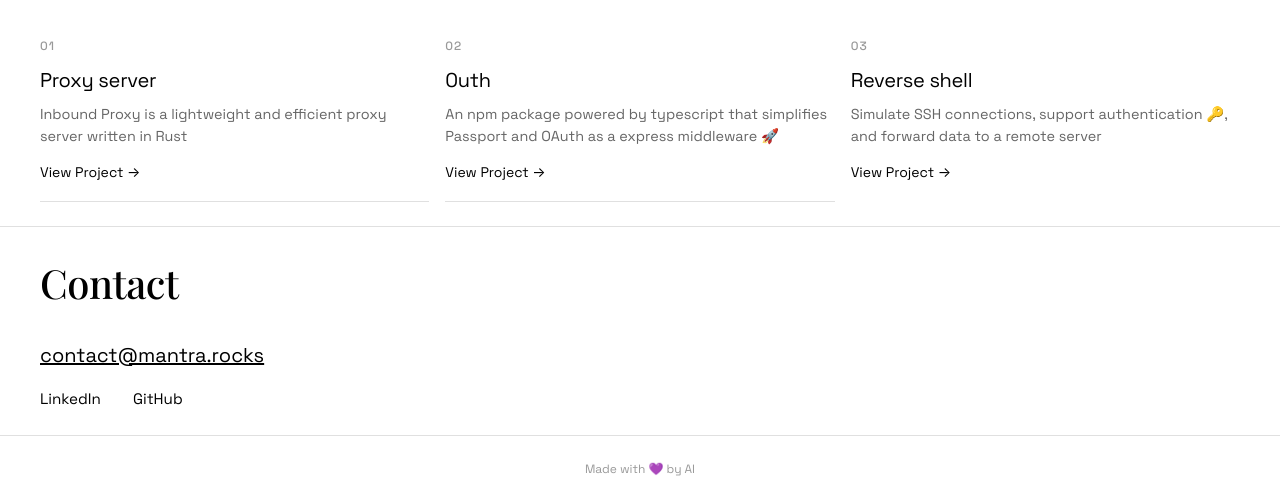
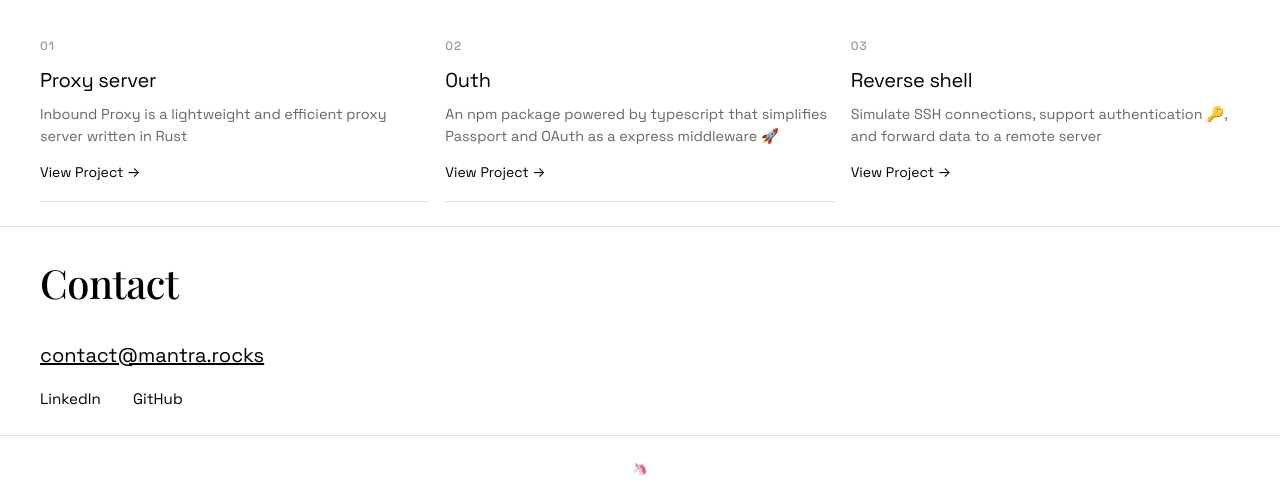
Before and after one commit to Mantra27/mantra.rocks, a website: page index.html in a window 1280 px wide. Shown: the part 605-1108 px from the top of the page. Drawn offline with nearby package versions, Linux system fonts and the light colour scheme.

Commit message:
Update index.html
Footer update

```diff
--- a/index.html
+++ b/index.html
@@ -84,7 +84,7 @@
 
     <footer class="footer">
         <div class="container">
-            <p>Made with 💜 by AI</p>
+            <p>🦄</p>
         </div>
     </footer>
 
```
